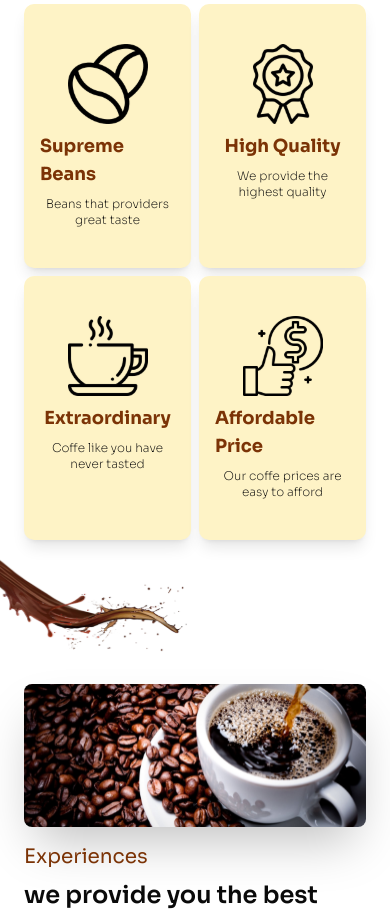
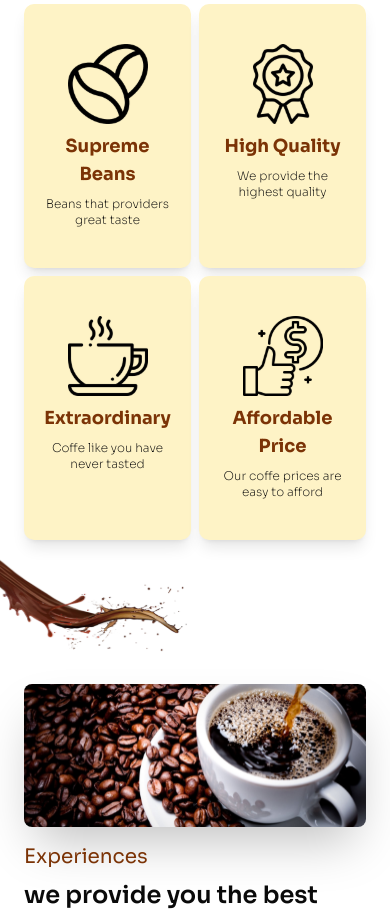
Before and after one commit to anggaadytya/landing-coffe, a Next.js app: page / in a window 390 px wide. Shown: the part 1000-1914 px from the top of the page. Built offline with nearby package versions, Linux system fonts and the light colour scheme.

Commit message:
fix: layouting mobile home

```diff
--- a/src/modules/home/components/PromotionSection.jsx
+++ b/src/modules/home/components/PromotionSection.jsx
@@ -47,7 +47,7 @@ export default function PromotionSection() {
                 height={80}
                 className="object-contain"
               />
-              <h3 className="text-amber-900 font-bold text-lg md:text-xl lg:text-2xl">
+              <h3 className="text-amber-900 font-bold text-lg md:text-xl lg:text-2xl text-center">
                 {item.title}
               </h3>
               <p className="font-extralight text-xs md:text-sm lg:text-base text-center">
```
